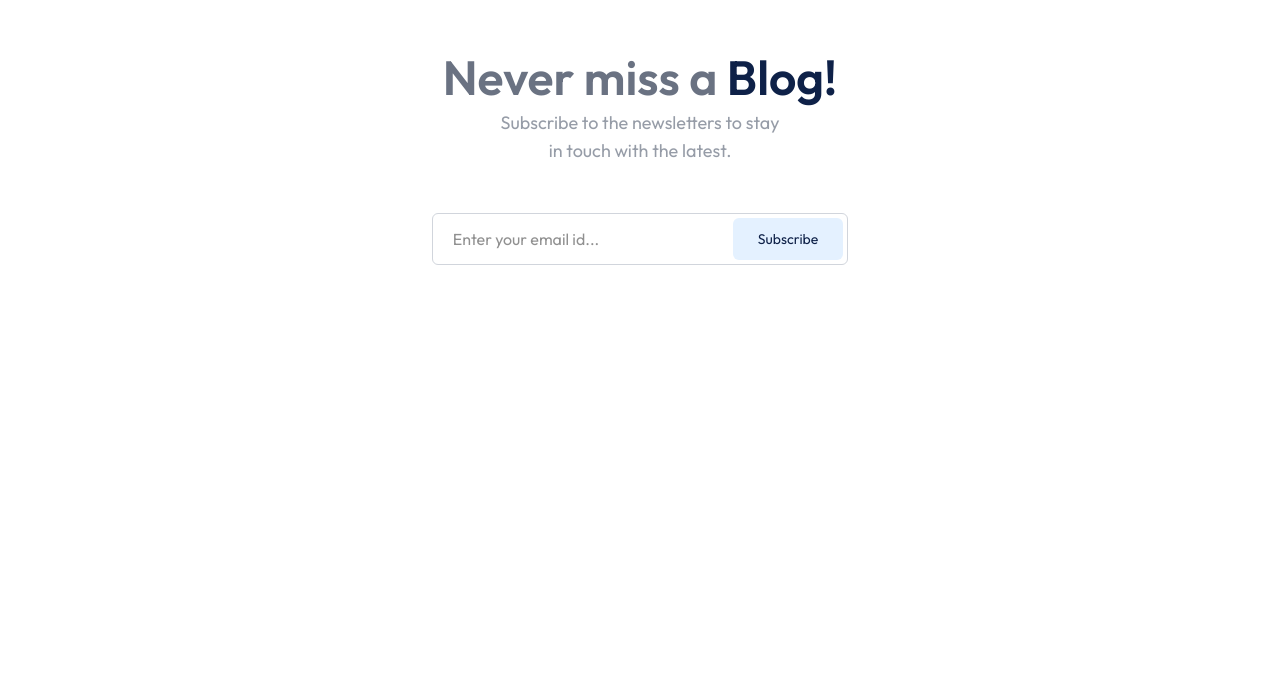
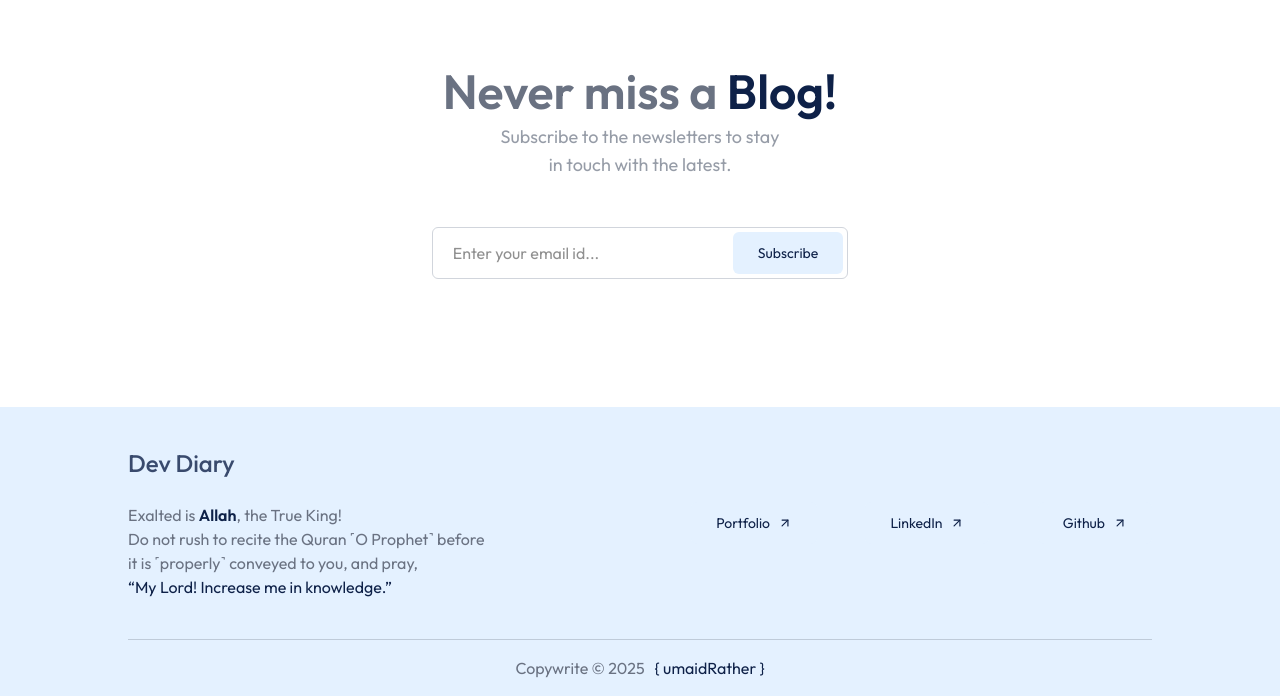
Before and after one commit to humiiii/blog-client, a React (Vite) app: page / in a window 1280 px wide. Shown: the part 1926-2622 px from the top of the page. Before the commit the page ends 2319 px from the top, so only its background shows below. Built offline with nearby package versions, Linux system fonts and the light colour scheme.

Commit message:
added footer in home and minor fixes

```diff
--- a/src/components/BlogCard.jsx
+++ b/src/components/BlogCard.jsx
@@ -17,7 +17,7 @@ const BlogCard = ({ id, title, description, image, category }) => {
       <div className="flex flex-col gap-2 p-3">
         <Button
           text={category}
-          className={`w-fit text-[8px] tracking-wide uppercase`}
+          className={`w-fit text-xs tracking-wide capitalize`}
         />
         <h5 className="line-clamp-2 text-lg font-bold text-gray-800">
           {title}
--- /dev/null
+++ b/src/components/Footer.jsx
@@ -0,0 +1,60 @@
+import React from "react";
+import Container from "./Container";
+import Button from "./Button";
+import { FiArrowUpRight } from "react-icons/fi";
+
+const currentYear = new Date();
+
+const Footer = () => {
+  return (
+    <footer className="bg-[#E4F1FF] px-6 md:px-16 lg:px-24 xl:px-32">
+      <div className="flex flex-col items-center justify-between gap-10 border-b border-gray-500/30 py-10 md:flex-row">
+        <div className="flex flex-col">
+          <p className="text-primary/80 text-2xl font-medium">Dev Diary</p>
+          <p className="mt-6 max-w-[410px] text-gray-500">
+            Exalted is <span className="text-primary font-semibold">Allah</span>
+            , the True King! <br /> Do not rush to recite the Quran ˹O Prophet˺
+            before <br /> it is ˹properly˺ conveyed to you, and pray,
+            <br />
+            <span className="text-primary">
+              “My Lord! Increase me in knowledge.”
+            </span>
+          </p>
+        </div>
+        <div className="flex w-full flex-col items-start justify-between gap-5 md:w-[45%] md:items-center lg:flex-row">
+          <Button
+            Icon={FiArrowUpRight}
+            onClick={() =>
+              (location.href = "https://humiiii.github.io/portfolio-umaid/")
+            }
+            text={"Portfolio"}
+            type="button"
+            className="border-primary border"
+          />
+          <Button
+            Icon={FiArrowUpRight}
+            onClick={() =>
+              (location.href = "https://linkedin.com/in/m-umaid-r")
+            }
+            text={"LinkedIn"}
+            type="button"
+            className="border-primary border"
+          />
+          <Button
+            Icon={FiArrowUpRight}
+            onClick={() => (location.href = "https://github.com/humiiii")}
+            text={"Github"}
+            type="button"
+            className="border-primary border"
+          />
+        </div>
+      </div>
+      <p className="py-4 text-center text-sm text-gray-500 md:text-base">
+        Copywrite &copy; {currentYear.getFullYear()}{" "}
+        <span className="text-primary">&nbsp;{" { umaidRather }"}</span>
+      </p>
+    </footer>
+  );
+};
+
+export default Footer;
--- a/src/components/Header.jsx
+++ b/src/components/Header.jsx
@@ -1,10 +1,11 @@
 import React from "react";
 import Button from "./Button";
 import BlogList from "./BlogList";
+import Container from "./Container";
 
 const Header = () => {
   return (
-    <div className="relative flex min-h-[40vh] flex-col items-center justify-center overflow-hidden px-4 py-10 text-center sm:py-20">
+    <Container className="relative flex min-h-[40vh] flex-col items-center justify-center overflow-hidden px-4 py-10 text-center sm:py-20">
       <img
         src="./assets/images/gradientBg.png"
         className="pointer-events-none absolute inset-0 -z-10 object-cover opacity-40 select-none"
@@ -28,7 +29,7 @@ const Header = () => {
         <Button type="submit" text="Search" />
       </form>
       <BlogList />
-    </div>
+    </Container>
   );
 };
 
--- a/src/components/Navbar.jsx
+++ b/src/components/Navbar.jsx
@@ -2,10 +2,12 @@ import React from "react";
 import { FiArrowUpRight } from "react-icons/fi";
 import Button from "./Button";
 import { useNavigate } from "react-router-dom";
+import Container from "./Container";
 
 const Navbar = () => {
   const navigate = useNavigate();
   return (
+    <Container>
       <nav className="flex items-center justify-between border-b border-[#E4F1FF] py-5">
         <p
           onClick={() => navigate("/")}
@@ -28,6 +30,7 @@ const Navbar = () => {
           />
         </span>
       </nav>
+    </Container>
   );
 };
 
--- a/src/pages/Home.jsx
+++ b/src/pages/Home.jsx
@@ -3,14 +3,16 @@ import Navbar from "../components/Navbar";
 import Container from "../components/Container";
 import Header from "../components/Header";
 import Newsletter from "../components/Newsletter";
+import Footer from "../components/Footer";
 
 const Home = () => {
   return (
-    <Container>
+    <>
       <Navbar />
       <Header />
       <Newsletter />
-    </Container>
+      <Footer />
+    </>
   );
 };
 
```
Lines whose indentation alone changed are shown as unchanged.
